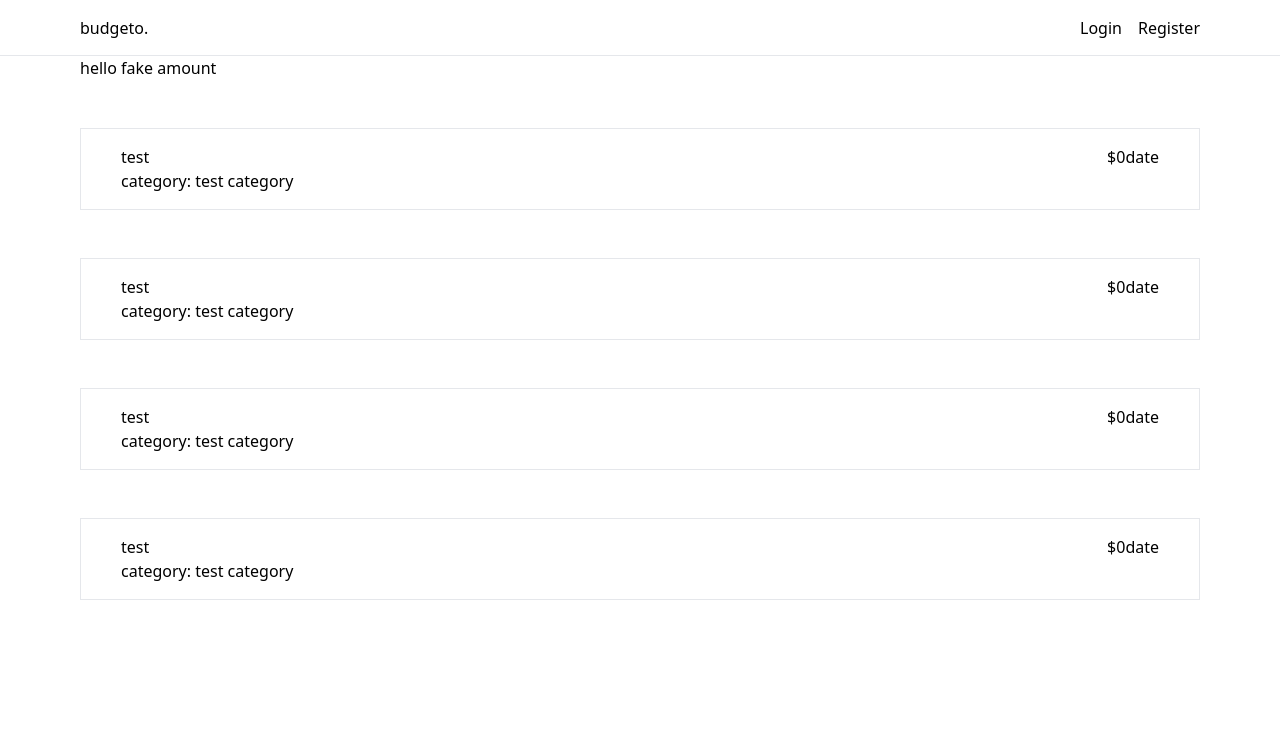
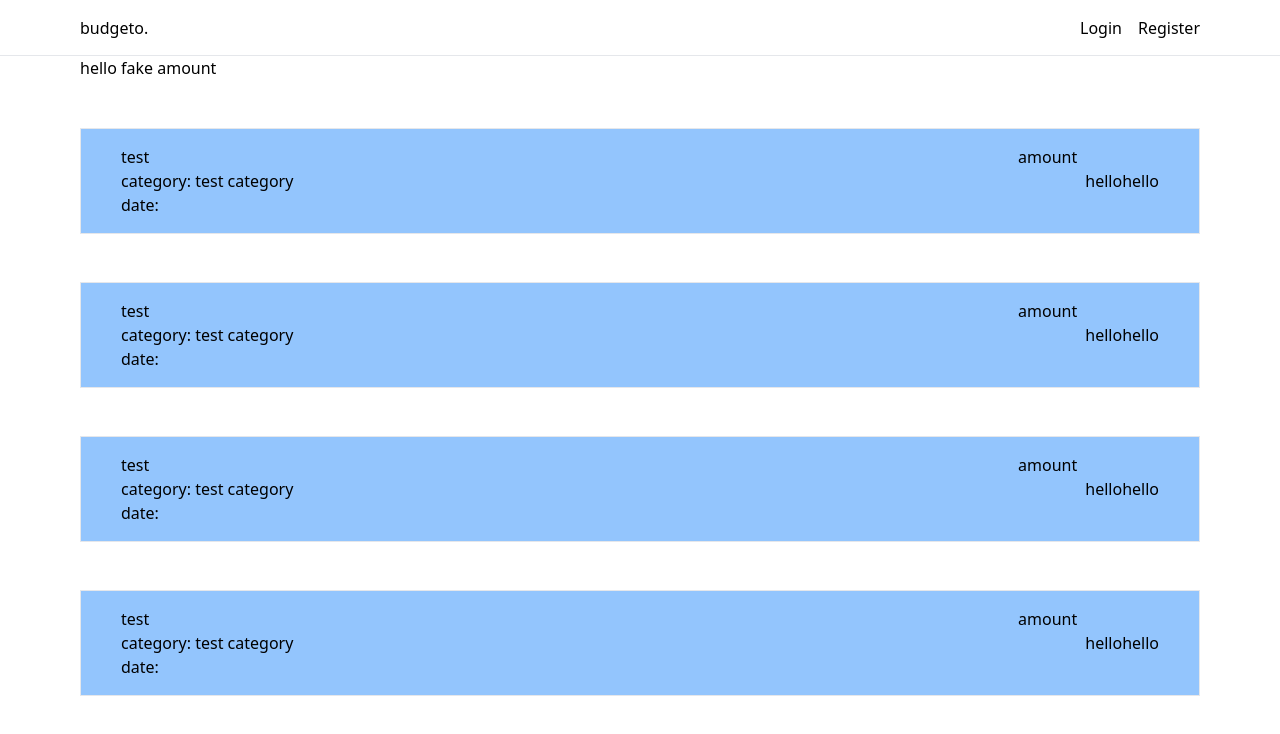
Before and after one commit to barangana/budget-app, a Next.js app: page / in a window 1280 px wide. Shown: the top 734 px of the page. Built offline with nearby package versions, Linux system fonts and the light colour scheme.

Commit message:
style: more work on the card

```diff
--- a/src/app/components/Card.tsx
+++ b/src/app/components/Card.tsx
@@ -15,14 +15,16 @@ interface CardProps {
 
 const Card: React.FC<CardProps> = ({ title, amount, tag, category }) => {
   return (
-    <div className='flex justify-between px-10 py-4 border mt-12'>
+    <div className='flex justify-between px-10 py-4 border mt-12 bg-blue-300'>
       <div>
         <div>{title}</div>
         <div>category: {category}</div>
+        <div>date: </div>
       </div>
-      <div className='flex flex-row justify-between'>
-        <div className=''>${amount}</div>
-        <div className=''>date</div>
+      <div className='flex'>
+        <div className='px-2'>amount</div>
+        <button>hello</button>
+        <button>hello</button>
       </div>
     </div>
   )
```
